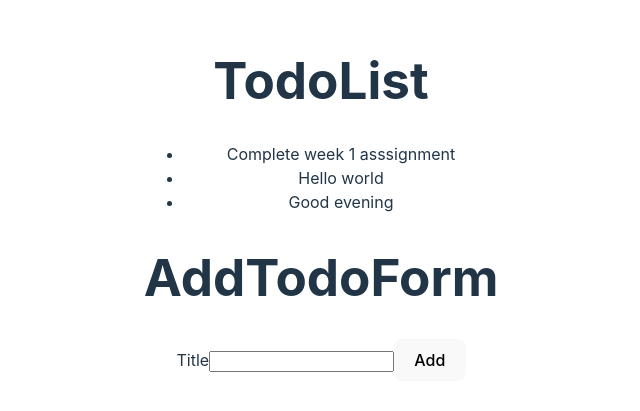
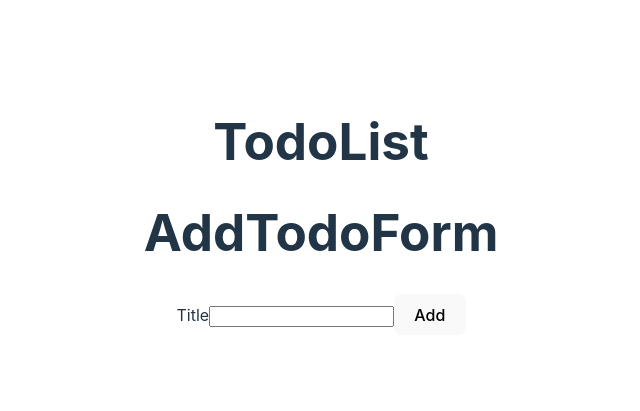
Before and after one commit to umavenki/react-todo, a React (Vite) app: page / in a window 1280 px wide. Shown: the part 193-604 px from the top of the page, without its empty margins (319-959 px from the left). Built offline with nearby package versions, Linux system fonts and the light colour scheme.

Commit message:
Homework Completed

```diff
--- a/src/AddTodoForm.jsx
+++ b/src/AddTodoForm.jsx
@@ -1,12 +1,25 @@
-function AddTodoForm(props) {
+import { useState } from "react";
+
+function AddTodoForm({ onAddTodo }) {
+  const [todoTitle, setTodoTitle] = useState("");
+
+  function handleTitleChange(event) {
+    const newTodoTitle = event.target.value;
+    setTodoTitle(newTodoTitle);
+  }
+
   function handleAddTodo(event) {
     event.preventDefault();
     console.log(event.target);
     console.log(event.target.title);
-    const todoTitle = event.target.title.value;
+    const newTodo = {
+      title: todoTitle,
+      id: Date.now(),
+    };
+
     console.log(todoTitle);
-    props.onAddTodo(todoTitle);
-    event.target.reset();
+    onAddTodo(newTodo);
+    setTodoTitle("");
   }
 
   return (
@@ -15,7 +28,12 @@
       <form onSubmit={handleAddTodo}>
         <label>
           Title
-          <input id="todoTitle" name="title" />
+          <input
+            id="todoTitle"
+            name="title"
+            value={todoTitle}
+            onChange={handleTitleChange}
+          />
         </label>
         <button>Add</button>
       </form>
--- a/src/App.jsx
+++ b/src/App.jsx
@@ -4,14 +4,17 @@
 import AddTodoForm from "./AddTodoForm";
 
 function App() {
-  const [newTodo, setNewTodo] = useState("");
+  const [todoList, setTodoList] = useState([]);
+
+  function addTodo(newTodo) {
+    setTodoList((prevTododList) => [...prevTododList, newTodo]);
+  }
 
   return (
     <div>
       <h1>TodoList</h1>
-      <TodoList></TodoList>
-      <AddTodoForm onAddTodo={setNewTodo}></AddTodoForm>
-      <p>{newTodo}</p>
+      <TodoList todoList={todoList}></TodoList>
+      <AddTodoForm onAddTodo={addTodo}></AddTodoForm>
     </div>
   );
 }
--- a/src/TodoList.jsx
+++ b/src/TodoList.jsx
@@ -1,14 +1,10 @@
 import TodoListItem from "./TodoListItem";
-const todo = [
-  { id: 0, title: "Complete week 1 asssignment" },
-  { id: 1, title: "Hello world " },
-  { id: 2, title: "Good evening" },
-];
-function TodoList() {
+
+function TodoList({ todoList }) {
   return (
     <div>
       <ul>
-        {todo.map((t) => {
+        {todoList.map((t) => {
           return <TodoListItem key={t.id} title={t.title} />;
         })}
       </ul>
--- a/src/TodoListItem.jsx
+++ b/src/TodoListItem.jsx
@@ -1,7 +1,7 @@
-function TodoListItem(props) {
+function TodoListItem({ title }) {
   return (
     <div>
-      <li>{props.title} </li>
+      <li>{title} </li>
     </div>
   );
 }
```
